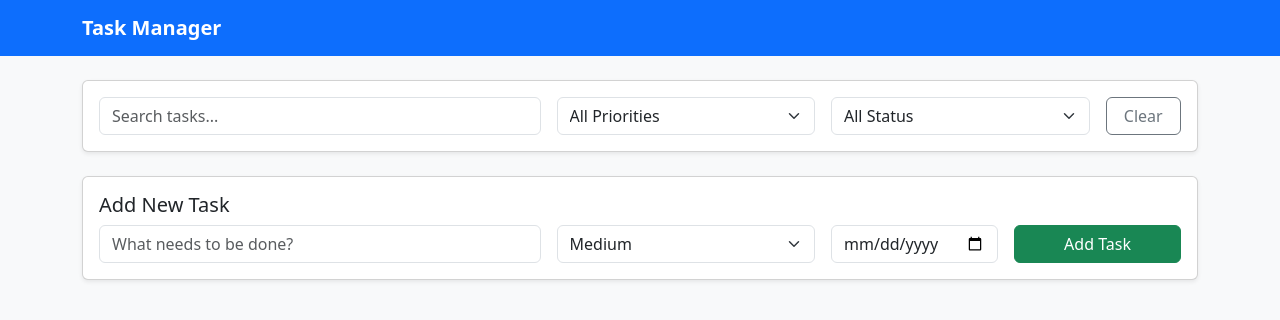
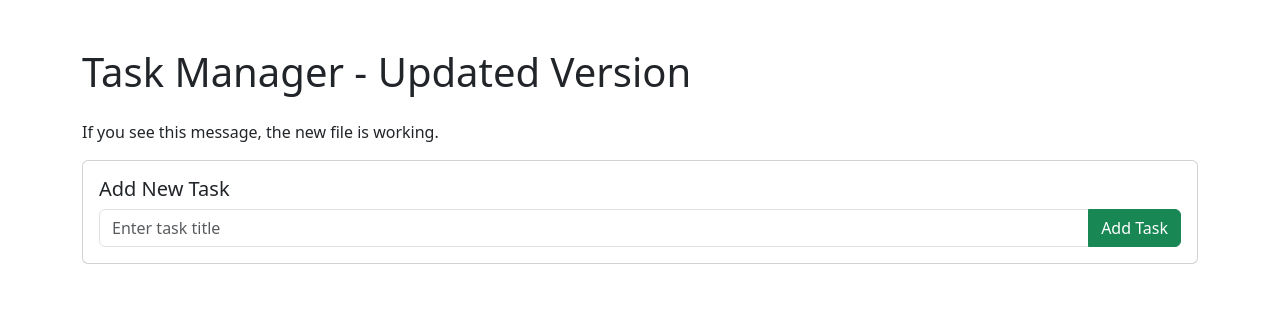
Before and after one commit to g6b9jwt278-alt/g6b9jwt278-task-manager, a Flask app: page / in a window 1280 px wide. Shown: the top 320 px of the page. Run offline with Flask 3, Linux system fonts and the light colour scheme; data that the repository does not hold is empty; some libraries are stand-ins or nearby versions.

Commit message:
Force update index.html

```diff
--- a/templates/index.html
+++ b/templates/index.html
@@ -5,125 +5,57 @@
     <meta name="viewport" content="width=device-width, initial-scale=1.0">
     <title>Task Manager</title>
     <link href="https://cdn.jsdelivr.net/npm/bootstrap@5.3.3/dist/css/bootstrap.min.css" rel="stylesheet">
-    <style>
-        body { background-color: #f8f9fa; }
-        .task-card { transition: all 0.2s; }
-        .task-card:hover { transform: translateY(-3px); box-shadow: 0 8px 20px rgba(0,0,0,0.15); }
-        .completed { text-decoration: line-through; opacity: 0.75; }
-        .overdue { color: #dc3545; font-weight: bold; }
-    </style>
 </head>
-<body>
-    <nav class="navbar navbar-dark bg-primary mb-4">
-        <div class="container">
-            <span class="navbar-brand fw-bold">Task Manager</span>
-        </div>
-    </nav>
+<body class="container mt-5">
+    <h1 class="mb-4">Task Manager - Updated Version</h1>
+    <p>If you see this message, the new file is working.</p>
 
-    <div class="container">
-
-        <!-- Search & Filter -->
-        <div class="card mb-4 shadow-sm">
-            <div class="card-body">
-                <div class="row g-3">
-                    <div class="col-md-5">
-                        <input type="text" id="searchInput" class="form-control" placeholder="Search tasks..." onkeyup="loadTasks()">
-                    </div>
-                    <div class="col-md-3">
-                        <select id="priorityFilter" class="form-select" onchange="loadTasks()">
-                            <option value="All">All Priorities</option>
-                            <option value="High">High</option>
-                            <option value="Medium">Medium</option>
-                            <option value="Low">Low</option>
-                        </select>
-                    </div>
-                    <div class="col-md-3">
-                        <select id="statusFilter" class="form-select" onchange="loadTasks()">
-                            <option value="All">All Status</option>
-                            <option value="Pending">Pending</option>
-                            <option value="Completed">Completed</option>
-                        </select>
-                    </div>
-                    <div class="col-md-1">
-                        <button onclick="clearFilters()" class="btn btn-outline-secondary w-100">Clear</button>
-                    </div>
-                </div>
-            </div>
-        </div>
-
-        <!-- Add New Task -->
-        <div class="card mb-4 shadow-sm">
-            <div class="card-body">
-                <h5>Add New Task</h5>
-                <div class="row g-3">
-                    <div class="col-md-5">
-                        <input type="text" id="titleInput" class="form-control" placeholder="What needs to be done?">
-                    </div>
-                    <div class="col-md-3">
-                        <select id="priorityInput" class="form-select">
-                            <option value="Medium">Medium</option>
-                            <option value="High">High</option>
-                            <option value="Low">Low</option>
-                        </select>
-                    </div>
-                    <div class="col-md-2">
-                        <input type="date" id="dueDateInput" class="form-control">
-                    </div>
-                    <div class="col-md-2">
-                        <button onclick="addTask()" class="btn btn-success w-100">Add Task</button>
-                    </div>
-                </div>
-            </div>
-        </div>
-
-        <!-- Task List -->
-        <div id="taskList"></div>
-    </div>
-
-    <!-- Edit Modal -->
-    <div class="modal fade" id="editModal" tabindex="-1">
-        <div class="modal-dialog">
-            <div class="modal-content">
-                <div class="modal-header">
-                    <h5 class="modal-title">Edit Task</h5>
-                    <button type="button" class="btn-close" data-bs-dismiss="modal"></button>
-                </div>
-                <div class="modal-body">
-                    <input type="hidden" id="editTaskId">
-                    <div class="mb-3">
-                        <label class="form-label">Title</label>
-                        <input type="text" id="editTitle" class="form-control">
-                    </div>
-                    <div class="mb-3">
-                        <label class="form-label">Due Date</label>
-                        <input type="date" id="editDueDate" class="form-control">
-                    </div>
-                    <div class="mb-3">
-                        <label class="form-label">Priority</label>
-                        <select id="editPriority" class="form-select">
-                            <option value="High">High</option>
-                            <option value="Medium">Medium</option>
-                            <option value="Low">Low</option>
-                        </select>
-                    </div>
-                </div>
-                <div class="modal-footer">
-                    <button type="button" class="btn btn-secondary" data-bs-dismiss="modal">Cancel</button>
-                    <button type="button" class="btn btn-primary" onclick="saveEdit()">Save Changes</button>
-                </div>
+    <!-- Add Task -->
+    <div class="card mb-4">
+        <div class="card-body">
+            <h5>Add New Task</h5>
+            <div class="input-group">
+                <input type="text" id="titleInput" class="form-control" placeholder="Enter task title">
+                <button onclick="addTask()" class="btn btn-success">Add Task</button>
             </div>
         </div>
     </div>
 
-    <script src="https://cdn.jsdelivr.net/npm/bootstrap@5.3.3/dist/js/bootstrap.bundle.min.js"></script>
+    <!-- Task List -->
+    <div id="taskList"></div>
+
     <script>
         const API_URL = '/api/tasks';
 
         async function loadTasks() {
-            const search = document.getElementById('searchInput').value.trim();
-            const priority = document.getElementById('priorityFilter').value;
-            const status = document.getElementById('statusFilter').value;
+            const res = await fetch(API_URL);
+            const tasks = await res.json();
+            const container = document.getElementById('taskList');
+            container.innerHTML = '';
 
-            let url = API_URL;
-            const params = new URLSearchParams();
-            if (search) params.append('search', search);
+            tasks.forEach(task => {
+                const item = document.createElement('div');
+                item.className = 'list-group-item';
+                item.innerHTML = `${task.title} <strong>(${task.priority})</strong>`;
+                container.appendChild(item);
+            });
+        }
+
+        async function addTask() {
+            const title = document.getElementById('titleInput').value.trim();
+            if (!title) return alert("Please enter a title");
+
+            await fetch(API_URL, {
+                method: 'POST',
+                headers: {'Content-Type': 'application/json'},
+                body: JSON.stringify({ title: title })
+            });
+
+            document.getElementById('titleInput').value = '';
+            loadTasks();
+        }
+
+        window.onload = loadTasks;
+    </script>
+</body>
+</html>
```
